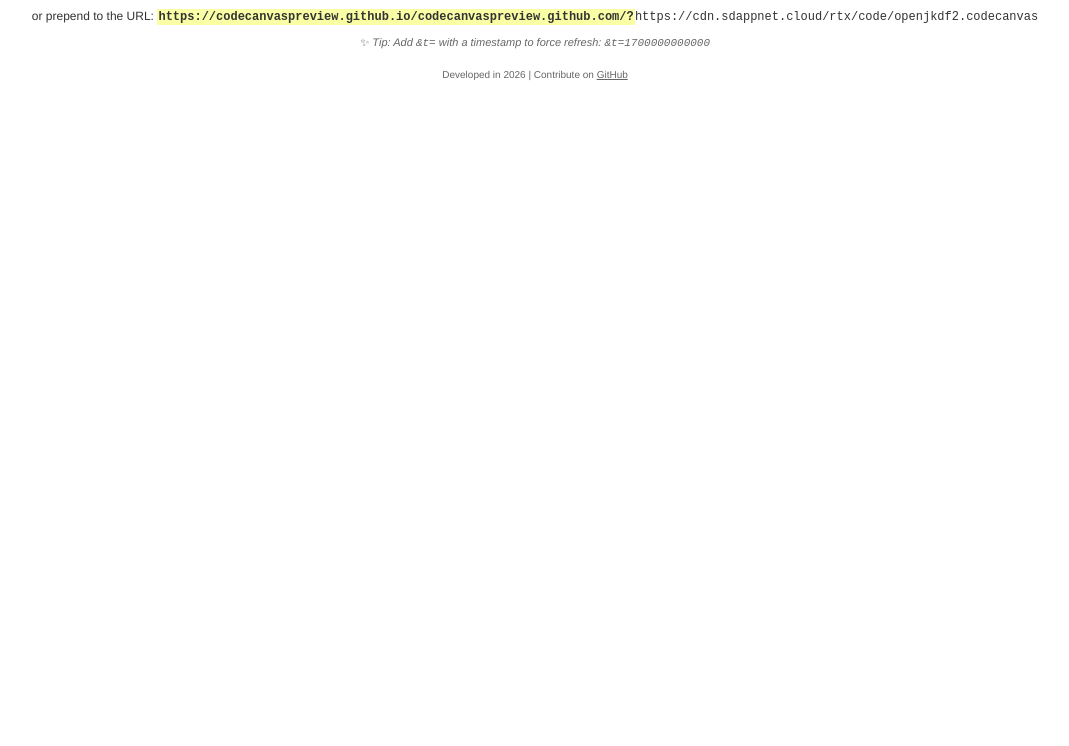
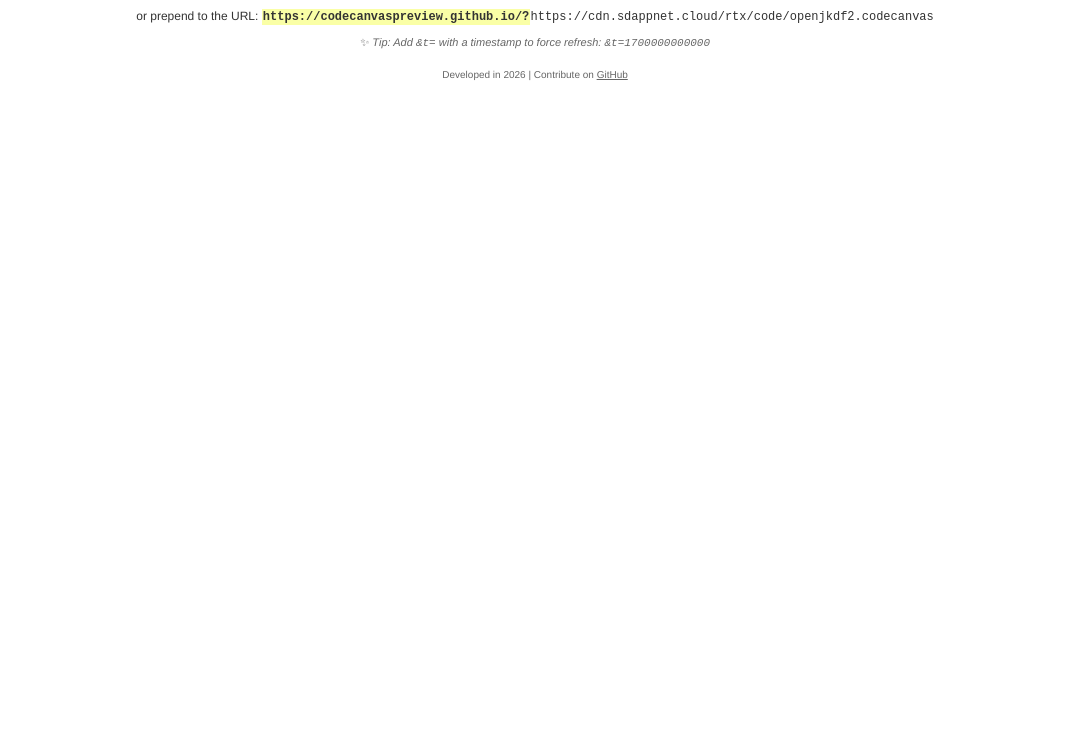
Before and after one commit to codecanvaspreview/codecanvaspreview.github.com, a plain HTML site: page index.html in a window 1280 px wide. Shown: the part 94-840 px from the top of the page, without its empty margins (105-1174 px from the left). Drawn offline with Linux system fonts and the light colour scheme.

Commit message:
codecanvas-file-format

```diff
--- a/index.html
+++ b/index.html
@@ -88,7 +88,7 @@
 			<input type="submit" value="Preview">
 		</p>
 		<p>or prepend to the URL:
-			<code><strong>https://codecanvaspreview.github.io/codecanvaspreview.github.com/?</strong>https://cdn.sdappnet.cloud/rtx/code/openjkdf2.codecanvas</code>
+			<code><strong>https://codecanvaspreview.github.io/?</strong>https://cdn.sdappnet.cloud/rtx/code/openjkdf2.codecanvas</code>
 		</p>
 		<p class="cache-bust-note">✨ Tip: Add <code>&amp;t=</code> with a timestamp to force refresh:
 			<code>&amp;t=1700000000000</code>
```
